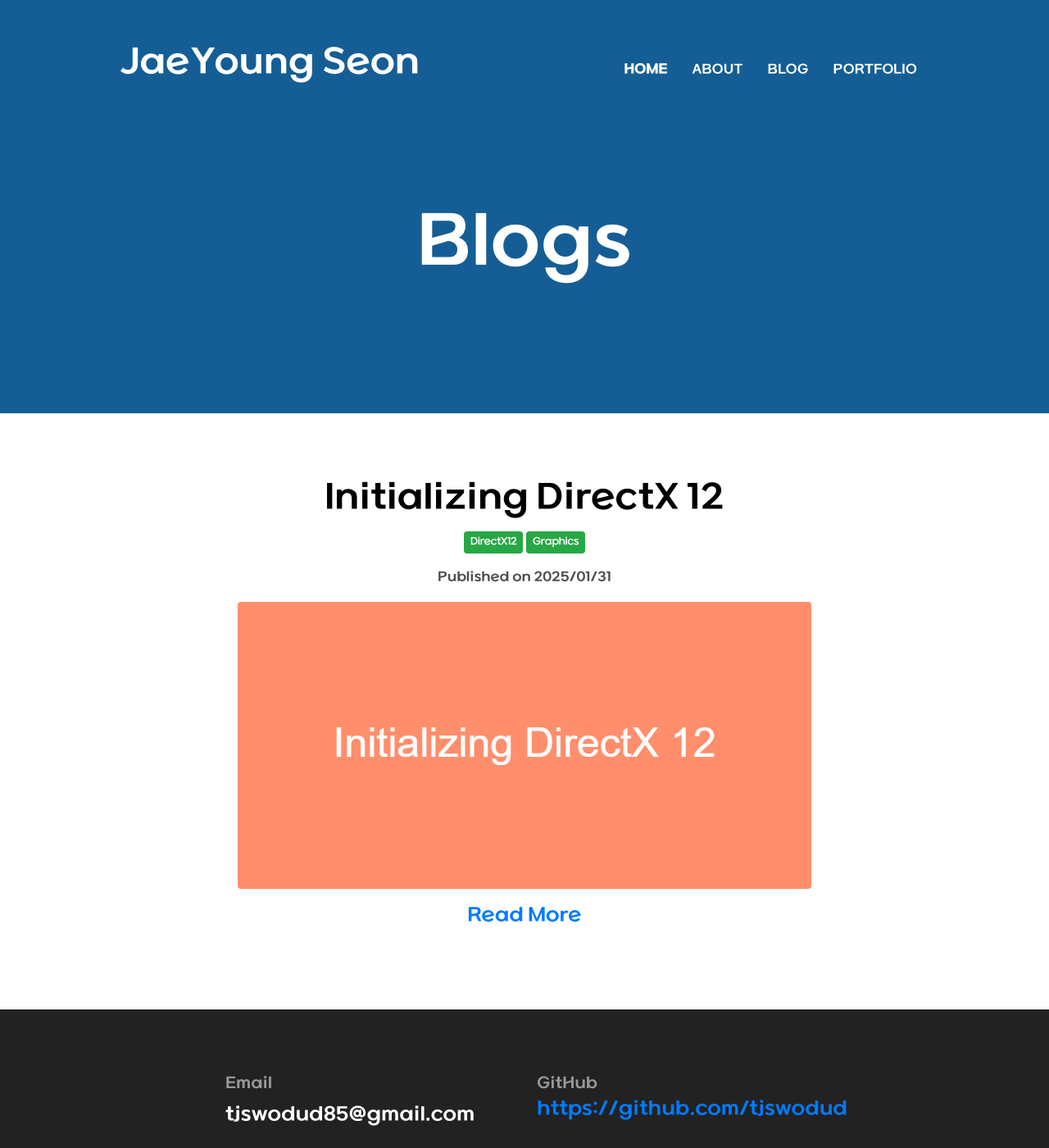
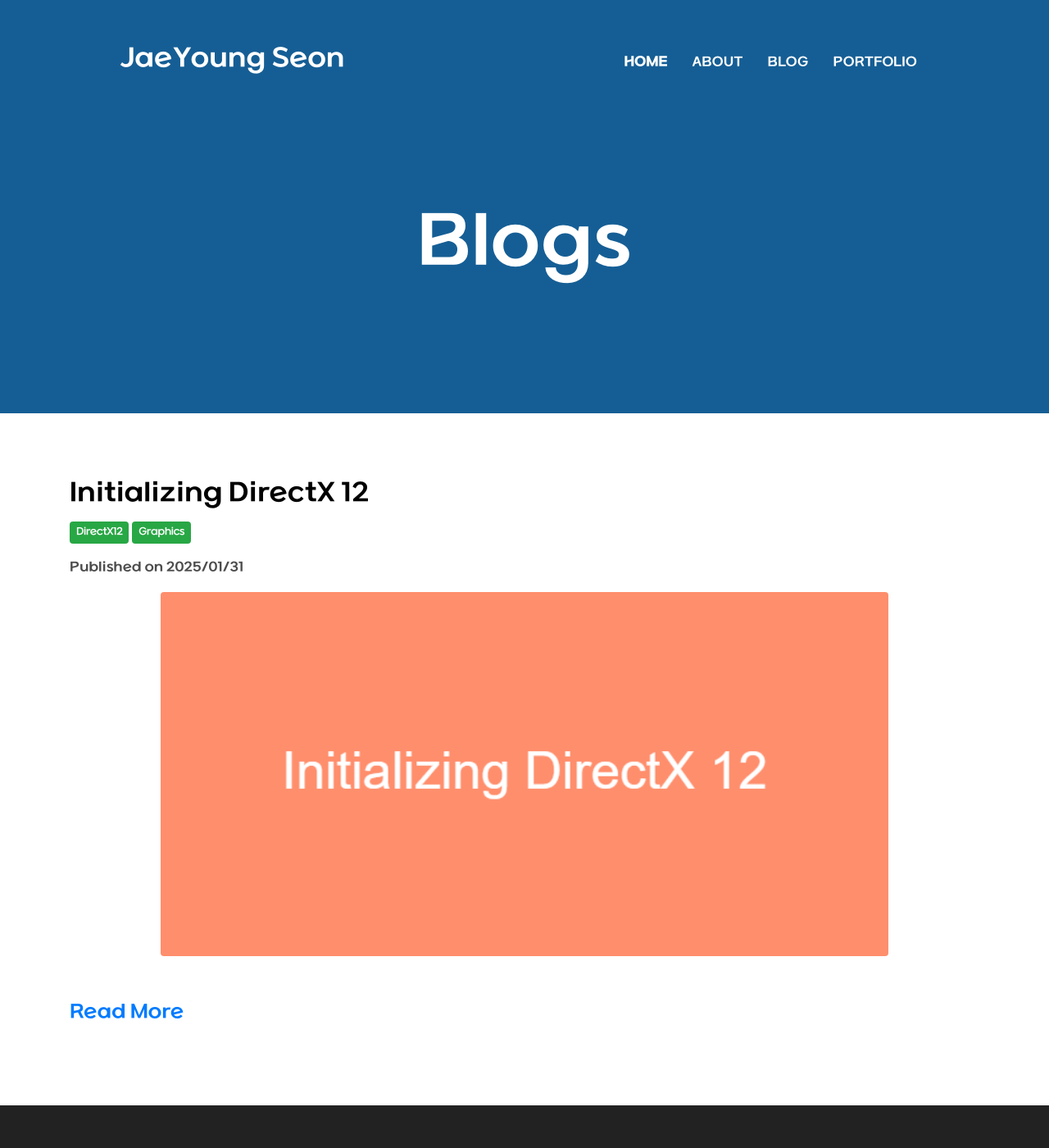
Before and after one commit to tjswodud/tjswodud.github.io, a Jekyll site: the page built from _posts/2025-06-27-initializing-dx12.md, in a window 1280 px wide and 1400 px high. Shown: the whole window at 82% size. Built offline with Jekyll 4.4.1, drawn with Linux system fonts in a browser that asks for light colours.

Commit message:
fix: fixed page layout & styles

```diff
--- a/_data/settings.yml
+++ b/_data/settings.yml
@@ -138,6 +138,11 @@ portfolio-home-items:
 portfolio-link: /portfolio
 portfolio-btn-name: know more
 
+# Blog Page
+blog-label:
+  - { title: "논문 리뷰", type: "paper" }
+  - { title: "개발", type: "dev" }
+
 # Portfolio Page
 portfolio-label:
   - { title: "게임 개발", type: "game" }
--- a/_layouts/post.html
+++ b/_layouts/post.html
@@ -24,14 +24,16 @@ layout: default
 <section class="section">
   <div class="container">
     <div class="row">
-      <div class="col-lg-12 text-center">
-        <h3 class="font-tertiary mb-3">{{ page.title | escape }}</h3>
+      <div class="col-lg-12 text-left">
+        <h3 class="font-tertiary mb-3">{{ page.title }}</h3>
         {% for tag in page.tags %}
           <span class="badge badge-success p-2">{{tag}}</span>
         {% endfor %}
         <p class="font-secondary mt-3">Published on {{ page.date | date: '%Y/%m/%d' }}</p>
+        <div class="text-center" style="margin-bottom: 5%;">
+          <img src="{{page.image | relative_url }}" class="img-fluid rounded" alt="{{page.title}}">
+        </div>
         <div class="content">
-          <img src="{{page.image | relative_url }}" class="img-fluid rounded" alt="{{page.title}}">
           {{ content }}
         </div>
       </div>
--- a/assets/scss/_common.scss
+++ b/assets/scss/_common.scss
@@ -23,13 +23,30 @@ body {
   justify-content: center;
 }
 
-ol,
-ul {
-  list-style-type: none;
-  margin: 0px;
+ul, ol {
+  padding-left: 1.5em;
+  margin-bottom: 1em;          // 목록 아래 여백
+  line-height: 1.8;            // 문단과 동일한 행간 유지
+}
+li {
+  line-height: 1.8;
+  margin-bottom: 0.5em;
+}
+
+ul ul,
+ol ol,
+ul ol,
+ol ul {
+  margin-top: 0.4em;
+  margin-bottom: 0.4em;
+  padding-left: 1.5em;
+  line-height: 1.8;
 }
 
 img {
+  width: 80%;
+  height: 80%;
+  object-fit: cover;
   vertical-align: middle;
   border: 0;
 }
--- a/assets/scss/_typography.scss
+++ b/assets/scss/_typography.scss
@@ -34,14 +34,14 @@ h1, .h1{
 }
 
 h2, .h2{
-  font-size: 60px;
+  font-size: 40px;
   @include desktop {
-    font-size: 50px;
+    font-size: 30px;
   }
 }
 
 h3, .h3{
-  font-size: 40px;
+  font-size: 30px;
 }
 
 h4, .h4{
--- a/assets/scss/templates/_blog.scss
+++ b/assets/scss/templates/_blog.scss
@@ -11,10 +11,10 @@ blockquote > p {
   display: inline-block;
   padding: 10px 20px;
   background: $gray;
-  border-left: 2px solid $primary-color;
-  font-style: italic;
-  font-size: 22px;
-  line-height: inherit;
+  border-left: 4px solid $primary-color;
+  font-size: 16px;
+  // line-height: inherit;
+  line-height: 1.5;
 }
 
 .content {
@@ -24,7 +24,7 @@ blockquote > p {
 
   strong {
     font-family: $secondary-font;
-    font-size: 22px;
+    font-size: 18px;
     font-weight: normal;
     color: $text-color-dark;
     display: inherit;
```
Also changed, not shown: _pages/blog.html (+15 -0 lines).
